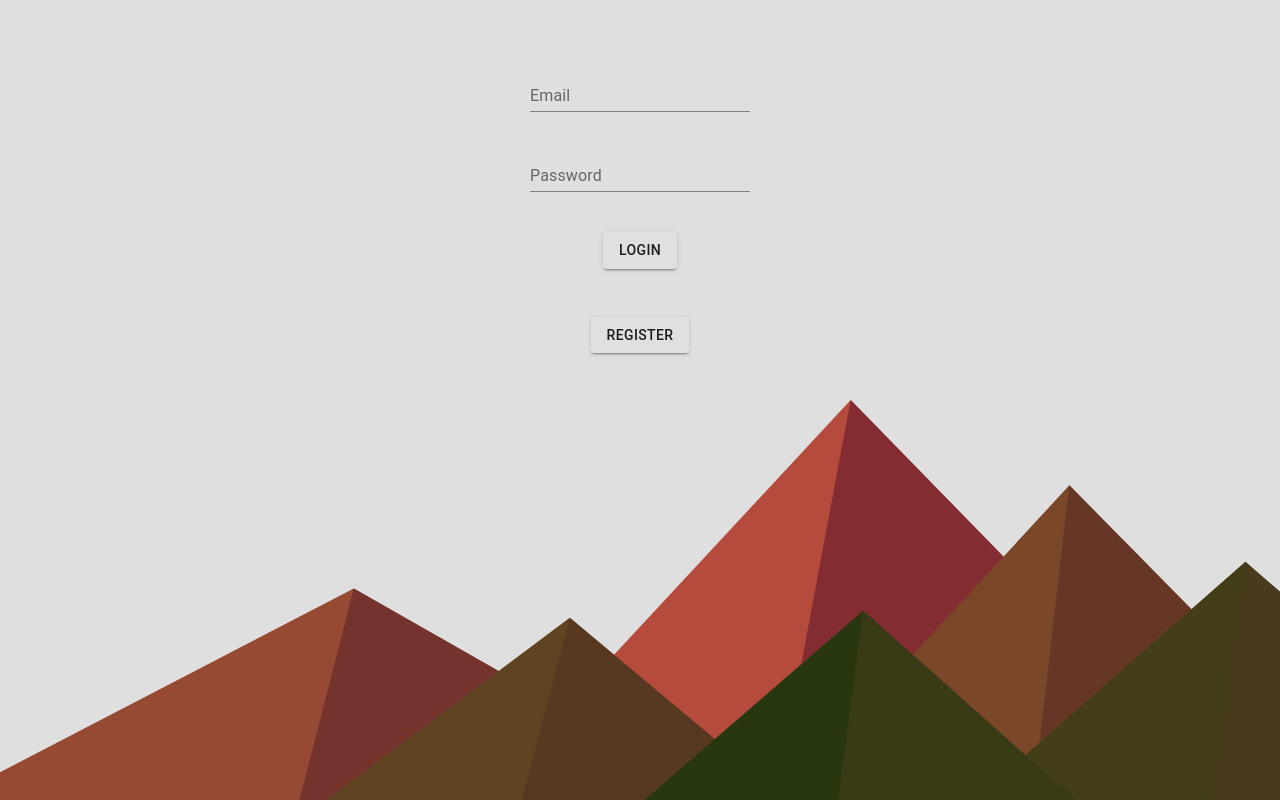
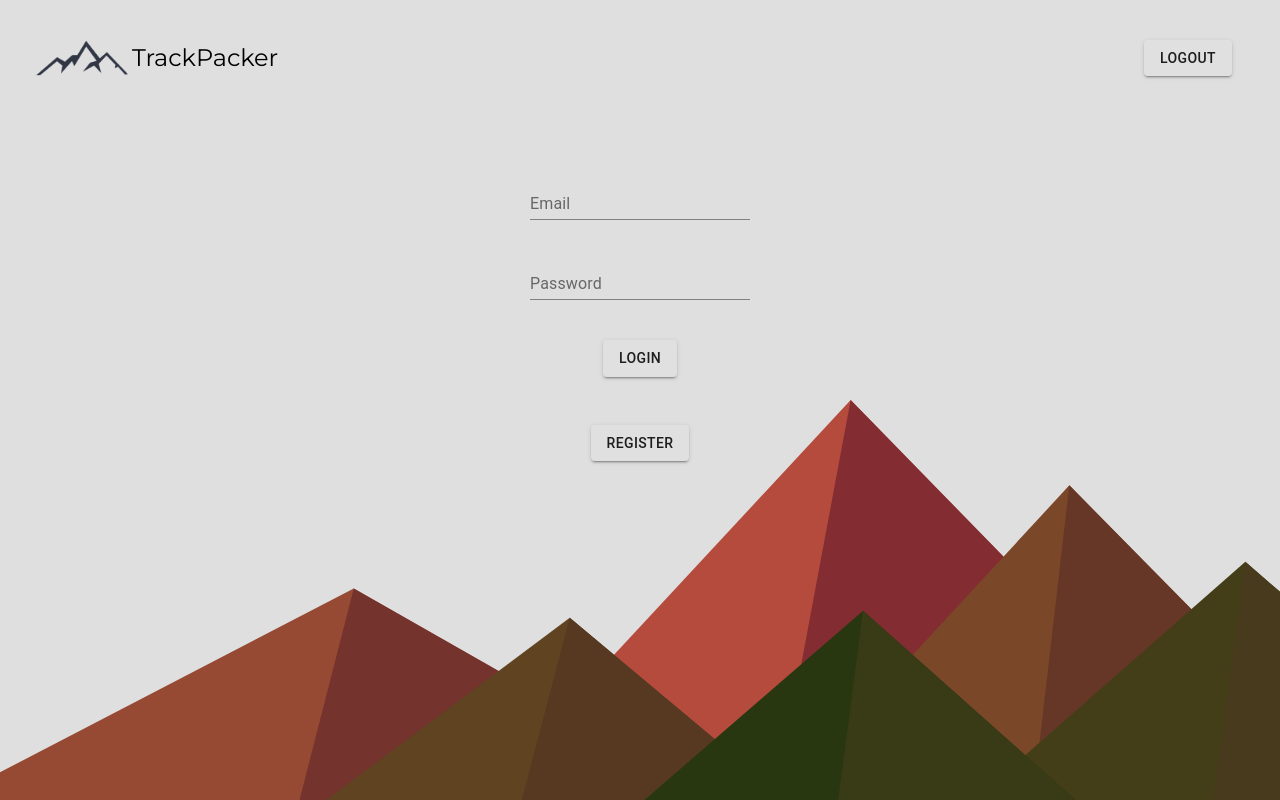
Before and after one commit to jameygronewald/trackPacker2, a React (Create React App) app in the folder client/: page / in a window 1280 px wide. Built offline with nearby package versions, Linux system fonts and the light colour scheme.

Commit message:
added nav component with logout button  and removed underline from button to match others

```diff
--- a/client/src/App.tsx
+++ b/client/src/App.tsx
@@ -1,5 +1,6 @@
 import React from 'react';
 import { BrowserRouter as Router, Route, Switch } from 'react-router-dom';
+import Nav from './components/Nav';
 import LandingPage from './views/LandingPage';
 import Register from './views/Register';
 import './App.css';
@@ -8,6 +9,7 @@ const App = () => {
   return (
     <>
       <Router>
+        <Nav />
         <Switch>
           <Route exact path='/' component={LandingPage} />
           <Route exact path='/register' component={Register} />
--- /dev/null
+++ b/client/src/components/Nav/LogoutButton.tsx
@@ -0,0 +1,47 @@
+import React from 'react';
+import { Link } from 'react-router-dom';
+import { makeStyles, Button } from '@material-ui/core';
+
+const useStyles = makeStyles(theme => ({
+  root: {
+    display: 'flex',
+
+    margin: theme.spacing(1),
+  },
+  button: {
+    margin: theme.spacing(1),
+  },
+  paper: {
+    marginRight: theme.spacing(2),
+  },
+}));
+
+const LogoutButton = () => {
+  const classes = useStyles();
+
+  //   const { setUserData } = useContext(UserContext);
+
+  const handleLogout = () => {
+    localStorage.clear();
+    console.log('logout hit');
+    // setUserData({ isAuthenticated: false });
+  };
+
+  return (
+    <div className={classes.root}>
+      <div>
+        <Link className='logoutButton' to='/'>
+          <Button
+            variant='contained'
+            className={classes.button}
+            onClick={handleLogout}
+          >
+            Logout
+          </Button>
+        </Link>
+      </div>
+    </div>
+  );
+};
+
+export default LogoutButton;
--- /dev/null
+++ b/client/src/components/Nav/Nav.css
@@ -0,0 +1,7 @@
+.navBar .navBarColor {
+  color: #13160e;
+}
+
+.logoutButton {
+    text-decoration: none;
+  }
--- /dev/null
+++ b/client/src/components/Nav/index.tsx
@@ -0,0 +1,39 @@
+import React from 'react';
+import { makeStyles, Toolbar, Typography } from '@material-ui/core';
+import logo from './logo.png';
+import LogoutButton from './LogoutButton';
+import './Nav.css';
+
+const useStyles = makeStyles(theme => ({
+  root: {
+    flexGrow: 1,
+  },
+  title: {
+    flexGrow: 1,
+    fontFamily: 'Montserrat',
+  },
+  logo: {
+    maxWidth: 100,
+  },
+}));
+
+const Nav = () => {
+  const classes = useStyles();
+  return (
+    <div className={classes.root}>
+      <Toolbar color='transparent' variant='dense'>
+        <img
+          src={logo}
+          alt='logo'
+          className={classes.logo}
+        />
+        <Typography variant='h5' className={classes.title}>
+          TrackPacker
+        </Typography>
+        <LogoutButton />
+      </Toolbar>
+    </div>
+  );
+};
+
+export default Nav;
```
Also changed, not shown: client/src/components/Nav/logo.png (added).
